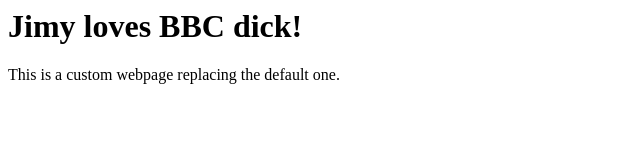
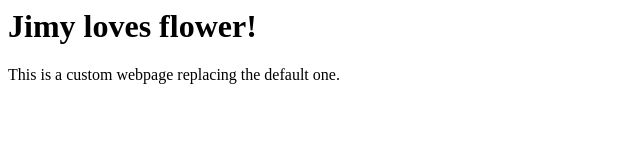
Before and after one commit to 5354er/Efrens-cyber-lab, a plain HTML site: page index.html in a window 1280 px wide. Shown: the whole page, without its empty margins (0-640 px from the left). Drawn offline with Linux system fonts and the light colour scheme.

Commit message:
Update index.html
had to change it

```diff
--- a/index.html
+++ b/index.html
@@ -4,7 +4,7 @@
     <title>Welcome to Efren's Vulenerable web page</title>
 </head>
 <body>
-    <h1>Jimy loves BBC dick!</h1>
+    <h1>Jimy loves flower!</h1>
     <p>This is a custom webpage replacing the default one.</p>
 </body>
 </html>
```
